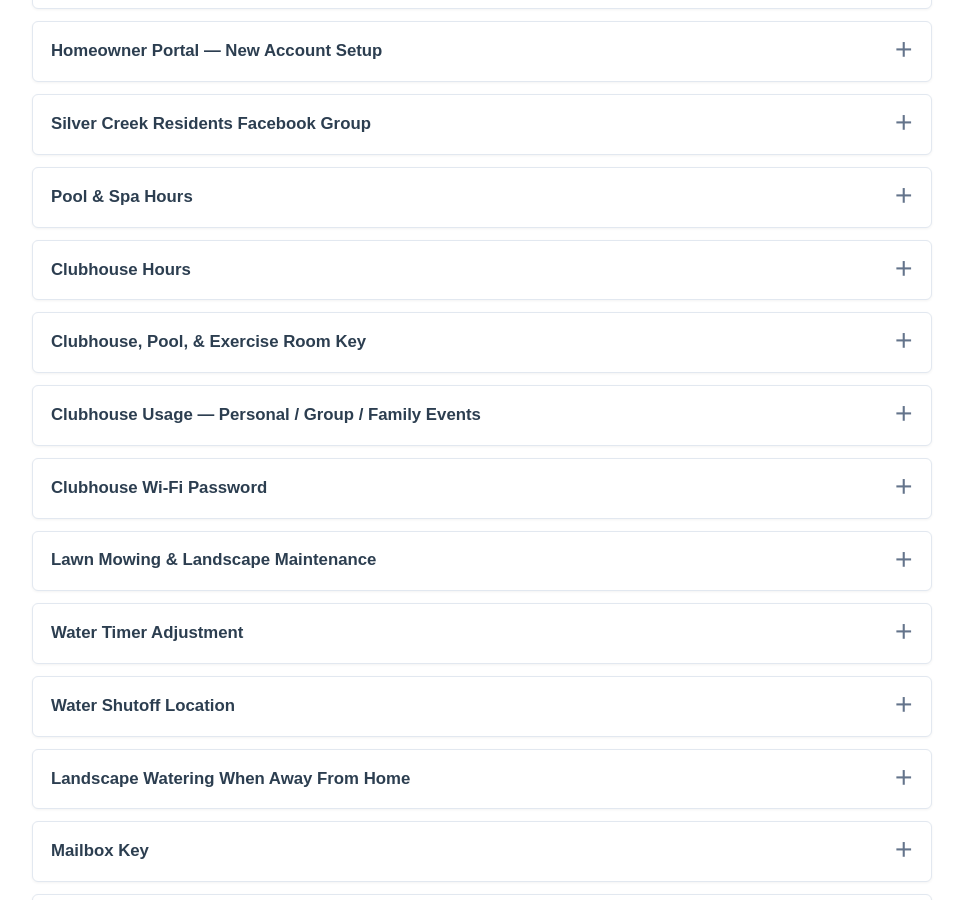
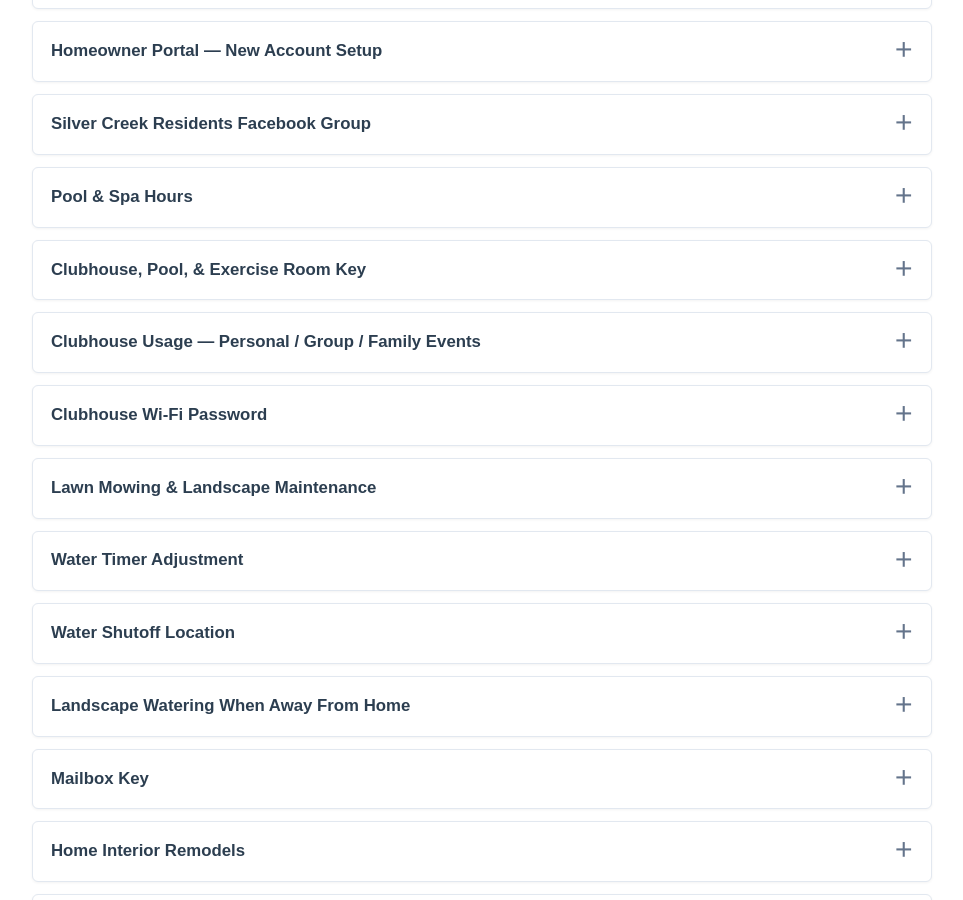
Before and after one commit to BrandonJackson1998/SilverCreekHOA, a Jekyll site: the page built from pages/4 - Info/faq.html, in a window 1280 px wide and 900 px high, scrolled down 421 px. Shown: the whole window, without its empty margins (24-987 px from the left). Built offline with Jekyll 4.4.1, drawn with Linux system fonts in a browser that asks for light colours.

Commit message:
Update faq.html (#4)

```diff
--- a/pages/4 - Info/faq.html
+++ b/pages/4 - Info/faq.html
@@ -91,17 +91,10 @@
   </details>
 
   <details class="faq-item">
-    <summary class="faq-question">Clubhouse Hours</summary>
-    <div class="faq-answer">
-      <p><strong>7 am – 10 pm</strong> Every day</p>
-    </div>
-  </details>
-
-  <details class="faq-item">
     <summary class="faq-question">Clubhouse, Pool, &amp; Exercise Room Key</summary>
     <div class="faq-answer">
       <p>Every homeowner is issued a Red Paddle with the Pool Door Key Fob and a key to the Clubhouse Door attached.</p>
-      <p><em>There is a $100.00 fee charged for replacement of this paddle and attached keys.</em></p>
+      <p>There is a $100.00 fee charged for replacement of this paddle and attached key fob.</p>
     </div>
   </details>
 
@@ -122,7 +115,7 @@
   <details class="faq-item">
     <summary class="faq-question">Lawn Mowing &amp; Landscape Maintenance</summary>
     <div class="faq-answer">
-      <p>Landscaping &amp; Lawn Care are contracted by Silver Creek HOA and scheduled to service our community two days per week — <strong>Tuesdays and Wednesdays</strong>.</p>
+      <p>Landscaping &amp; Lawn Care are contracted by Silver Creek HOA and scheduled to service our community two days per week — Tuesdays and Wednesdays.</p>
       <ul>
         <li>Weather permitting, all lawns (front, side, and back) will be mowed and edged during the growing season (February – October).</li>
         <li>Fertilizer and Weed Control will be applied twice a year to all lawns (front and back).</li>
```
